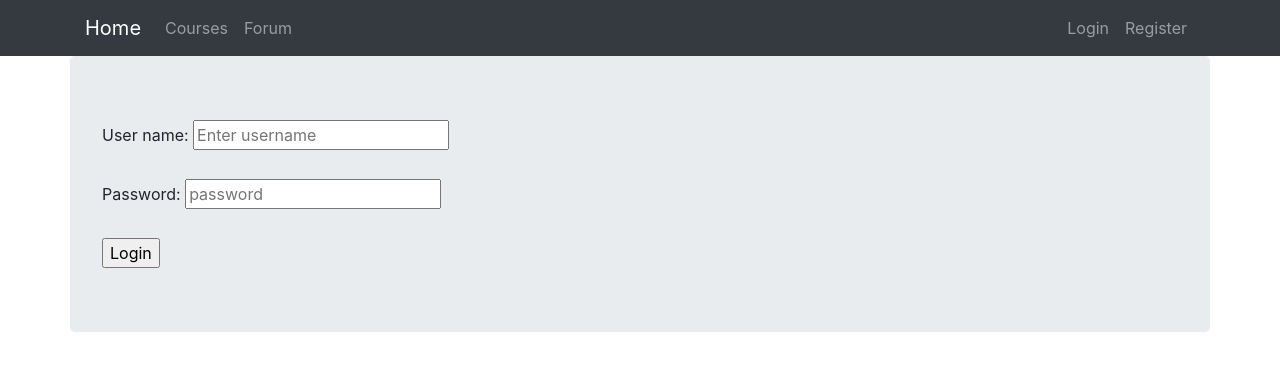
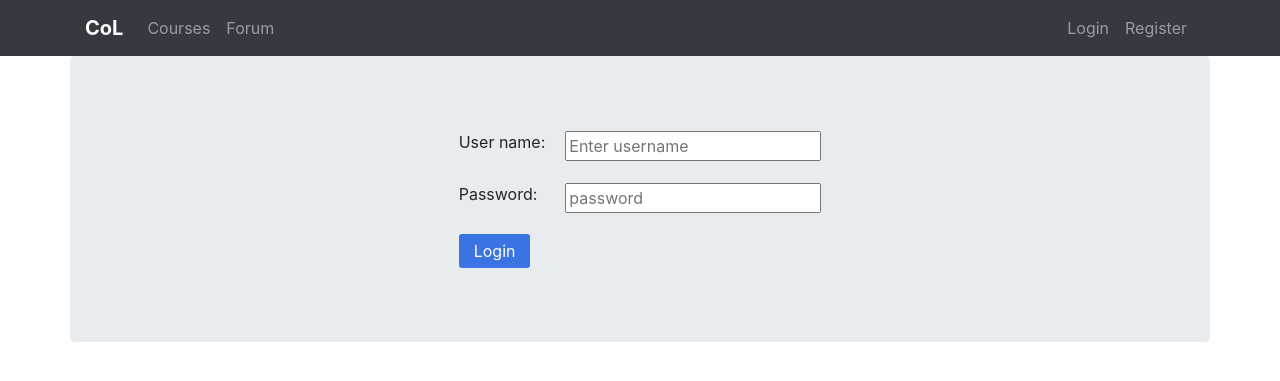
Before and after one commit to milan090/col, a Django app: page /login/ in a window 1280 px wide. Shown: the top 381 px of the page. Run offline with Django 3.2, Linux system fonts and the light colour scheme; some libraries are stand-ins or nearby versions.

Commit message:
redesigned login page

```diff
--- a/mainApp/templates/login.html
+++ b/mainApp/templates/login.html
@@ -3,6 +3,25 @@
 {% block title %}Home{% endblock %}
 
 {% block content %}
+
+<style>
+
+    td{
+        padding: 10px;
+    }
+
+    #login-btn{
+        color: white;
+        background-color: rgb(57, 116, 226);
+        border: none;
+        padding: 5px 15px;
+        border-radius: 3px;
+    }
+    #login-btn:hover{
+        background-color: rgb(72, 72, 252);
+    }
+
+</style>
 
 {% if user.is_authenticated %}
 <h1>Thankyou for logging in</h1>
@@ -10,16 +29,23 @@
 <div class="container jumbotron">
     <form action="{% url 'user_login' %}" method="POST">
         {% csrf_token %}
+        <div>
+        <table style="margin: auto;">
+            <tr>
+                <td> <label for="username">User name:</label></td>
+                <td> <input type="text" name="username" placeholder="Enter username"></td>
+            </tr>
+            <tr>
+                <td> <label for="password">Password:</label></td>
+                <td> <input type="password" name="password" placeholder="password"></td>
+            </tr>
+            <tr>
+                <td><input type="submit" name="" value="Login" id="login-btn"></td>
+            </tr>
+        </table>
 
-        <label for="username">User name:</label>
-        <input type="text" name="username" placeholder="Enter username">
-        <br>
-        <br>
-        <label for="password">Password:</label>
-        <input type="password" name="password" placeholder="password">
-        <br><br>
 
-        <input type="submit" name="" value="Login">
+        </div>
     </form>
 </div>
 {% endif %}
--- a/templates/base.html
+++ b/templates/base.html
@@ -23,7 +23,7 @@
     <nav class="navbar navbar-dark bg-dark navbar-expand-lg ">
         <div class="container">
 
-            <a href="{% url 'index' %}" class="navbar-brand">Home</a>
+            <a href="{% url 'index' %}" class="navbar-brand" style="font-weight: bold;">CoL</a>
             <button class="navbar-toggler" type="button" data-toggle="collapse" data-target="#navbarSupportedContent"
                 aria-controls="navbarSupportedContent" aria-expanded="false" aria-label="Toggle navigation">
                 <span class="navbar-toggler-icon"></span>
```
Also changed, not shown: forum/templates/forum.html (+20 -1 lines).
